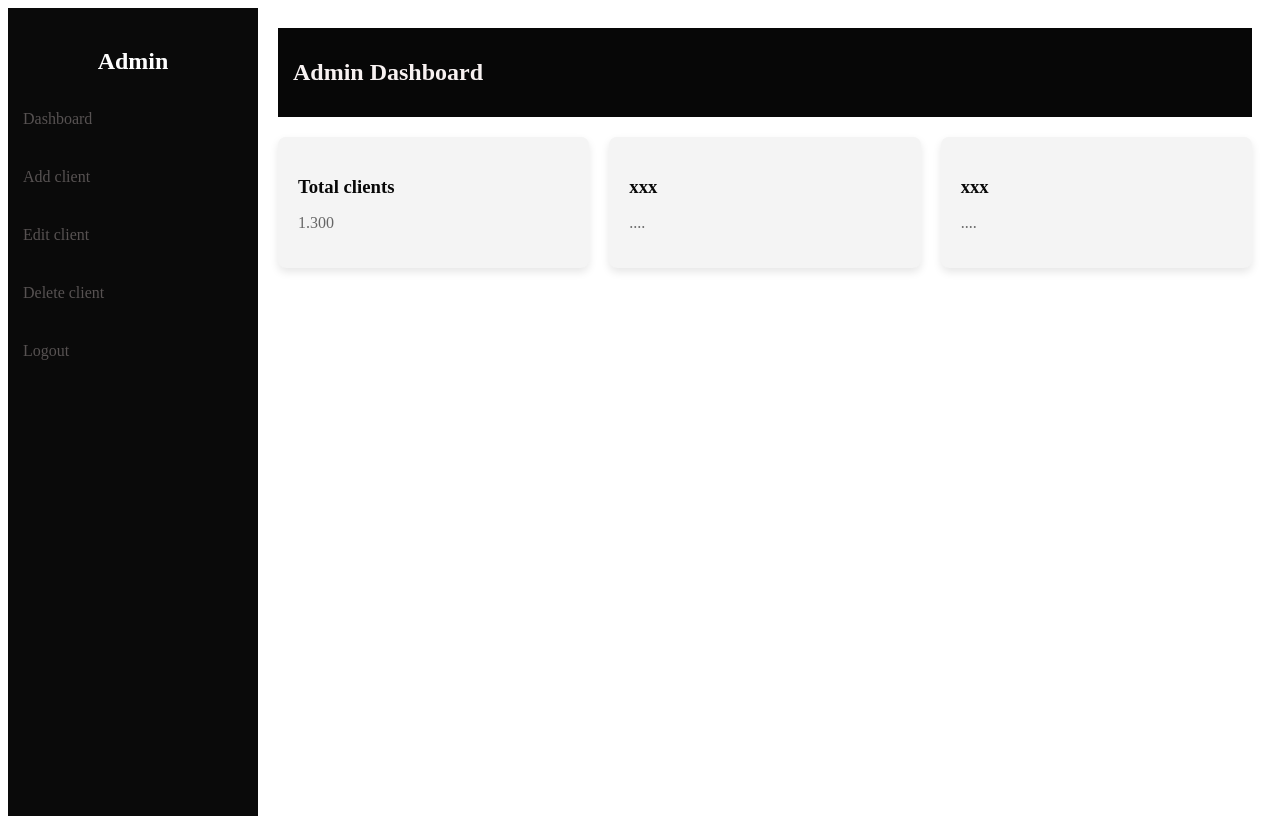
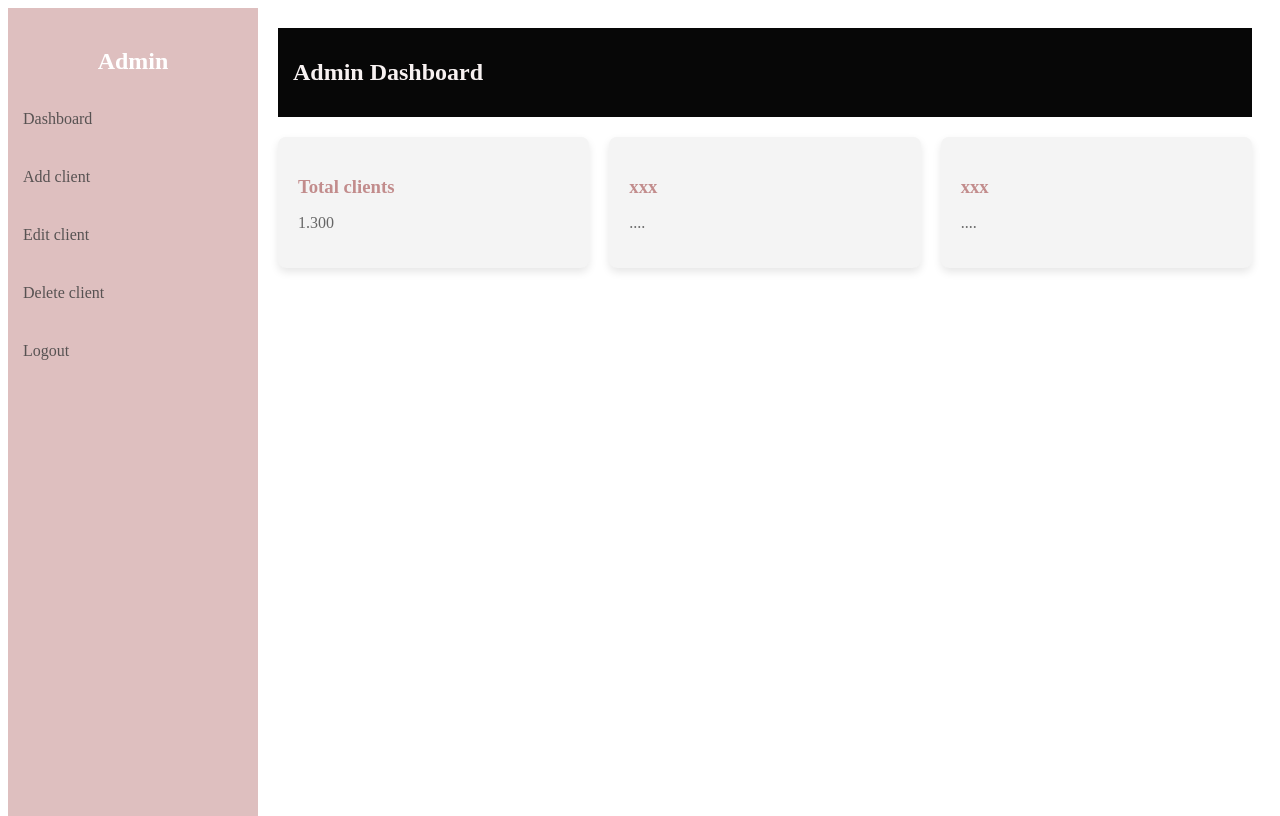
Before and after one commit to ndimitrokalis/Agile-Development-Assignment, a Python web app: template templates/dashboard.html in a window 1280 px wide. Run offline with Jinja, Linux system fonts and the light colour scheme; the template is opened without the code that fills it, so the values that code supplies are empty.

Commit message:
Redesigned the dashboard page

```diff
--- a/templates/dashboard.html
+++ b/templates/dashboard.html
@@ -15,8 +15,8 @@
         /* Sidebar */
         .sidebar {
             width: 250px;
-            background-color: #0a0a0a;
-            color: #0a0a0a;
+            background-color: #debfbf;
+            color: #eb9494;
             padding-top: 20px;
             position: fixed;
             height: 100%;
@@ -31,7 +31,7 @@
         }
 
         .sidebar a:hover {
-            background-color: #0a0a0a;
+            background-color: #454242;
         }
 
         /* Main content area */
@@ -73,7 +73,7 @@
 
         .card h3 {
             margin-bottom: 10px;
-            color: #080808;
+            color: #c28c8c;
         }
 
         .card p {
```
